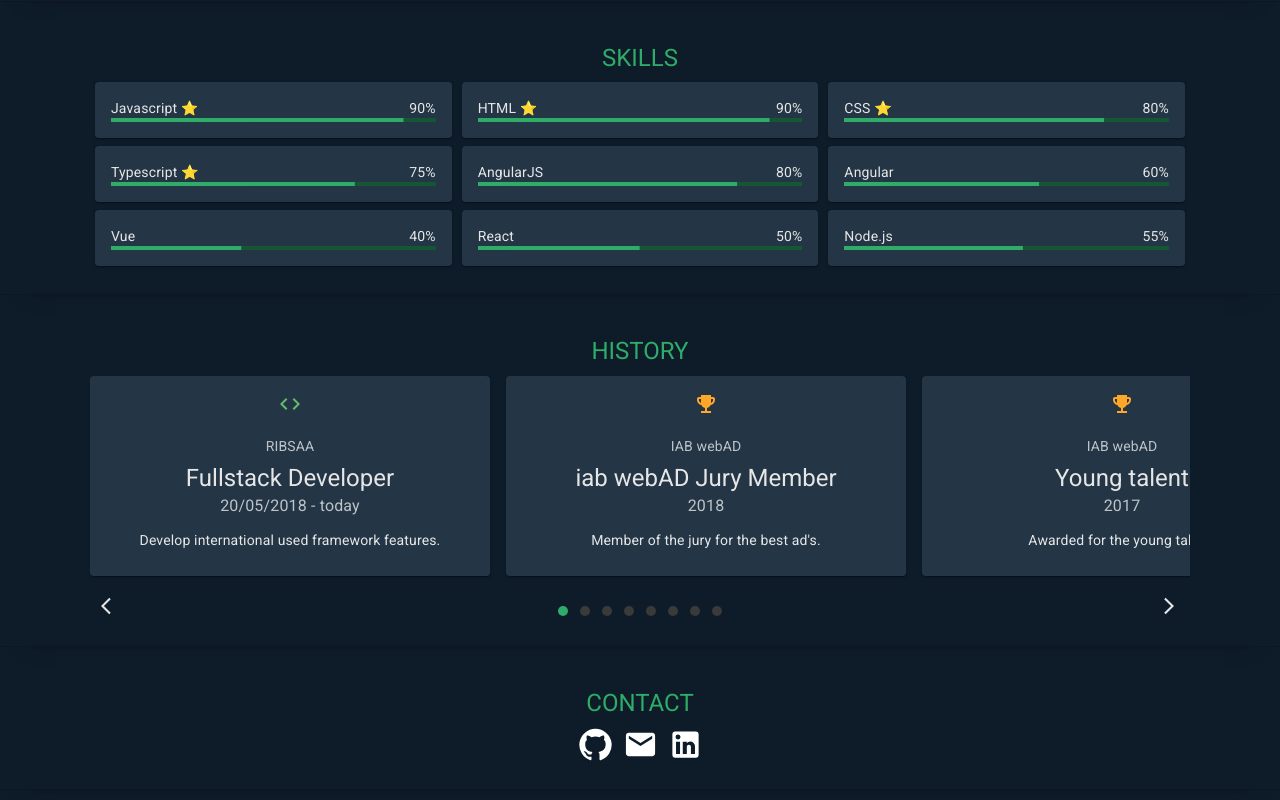
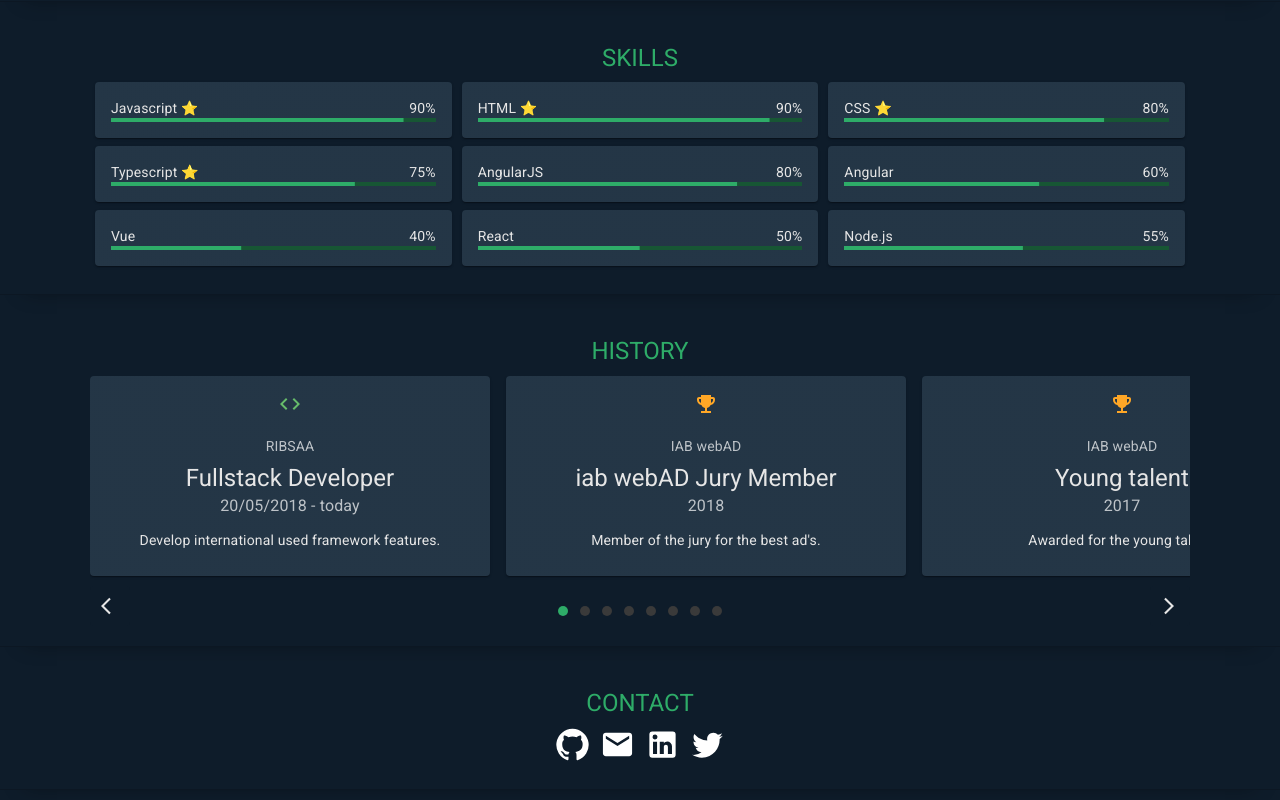
Before and after one commit to DominikMikes/portfolio, a React (Create React App) app: page / in a window 1280 px wide. Shown: the part 910-1710 px from the top of the page. Built offline with nearby package versions, Linux system fonts and the light colour scheme; a web font is replaced by a local one.

Commit message:
added twitter to contact

```diff
--- a/src/components/contact/contact.tsx
+++ b/src/components/contact/contact.tsx
@@ -4,6 +4,7 @@ import Email from '@mui/icons-material/Email';
 import LinkedIn from '@mui/icons-material/LinkedIn';
 
 import './contact.scss';
+import { Twitter } from "@mui/icons-material";
 
 export default class Contact extends React.Component {
     render() {
@@ -11,6 +12,7 @@ export default class Contact extends React.Component {
                 <a href="https://github.com/DominikMikes" target="_blank" className="link" rel="noreferrer"><GitHub fontSize="large"/></a>
                 <a href="mailto:dominik.blau@gmail.com" className="link"><Email fontSize="large"/></a>
                 <a href="https://www.linkedin.com/in/dominik-mikes-3879631ba/" target="_blank" className="link" rel="noreferrer"><LinkedIn fontSize="large"/></a>
+                <a href="https://twitter.com/MikesDominik" target="_blank" className="link" rel="noreferrer"><Twitter fontSize="large"/></a>
                 </div>
     }
 }
```
